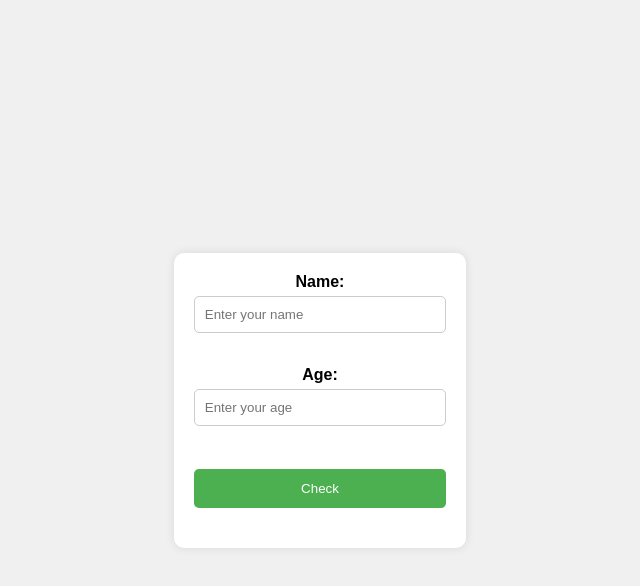
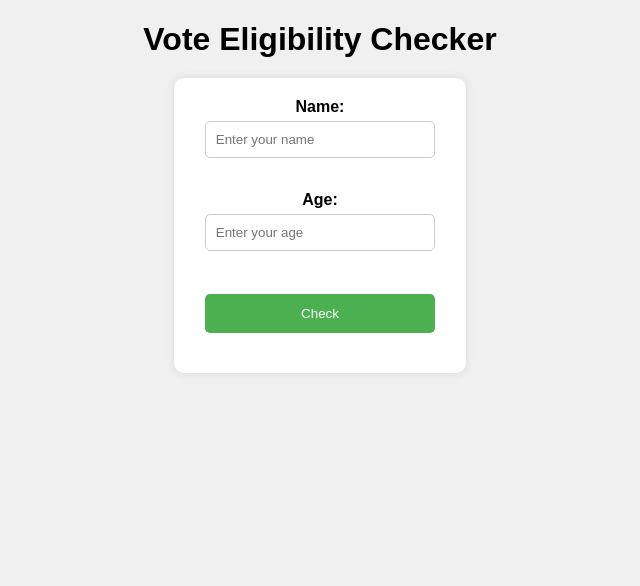
Before and after one commit to DheerajReddyNaini/vote_eligibility_checker, a plain HTML site: page index.html in a window 1280 px wide. Shown: the whole page, without its empty margins (320-960 px from the left). Drawn offline with Linux system fonts and the light colour scheme.

Commit message:
Modified index.html styles.css

```diff
--- a/index.html
+++ b/index.html
@@ -4,10 +4,10 @@
     <meta charset="UTF-8">
     <meta name="viewport" content="width=device-width, initial-scale=1.0">
     <link rel="stylesheet" href="styles.css">
-    <title>BangBang</title>
+    <title>Vote Eligibility Checker</title>
 </head>
 <body>
-    <h1 id="heading"></h1>
+    <h1 id="heading">Vote Eligibility Checker</h1>
         <div class="box1">
             <label for="name">Name:</label>
             <input type="text" id="name" placeholder="Enter your name"><br>
@@ -18,7 +18,6 @@
             <button onclick="vote_checker()" id="submit_btn">Check</button>
             <h3 id="result"></h3>
         </div>
-
 </body>
 <script src="app.js"></script>
 </html>
--- a/styles.css
+++ b/styles.css
@@ -27,9 +27,13 @@ body {
     margin: 0;
     padding: 0;
     display: flex;
-    justify-content: center;
+    flex-direction: column;
     align-items: center;
     height: 100vh;
+}
+
+#heading {
+    margin-bottom: 20px;
 }
 
 .box1 {
@@ -45,7 +49,7 @@ label {
 }
 
 input[type="text"] {
-    width: 100%;
+    width: calc(100% - 22px); /* Adjusting for the border width */
     padding: 10px;
     margin: 5px 0 15px;
     border: 1px solid #ccc;
@@ -60,7 +64,7 @@ button {
     border: none;
     border-radius: 5px;
     cursor: pointer;
-    width: 100%;
+    width: calc(100% - 22px); /* Adjusting for the border width */
     margin-top: 10px;
 }
 
```
